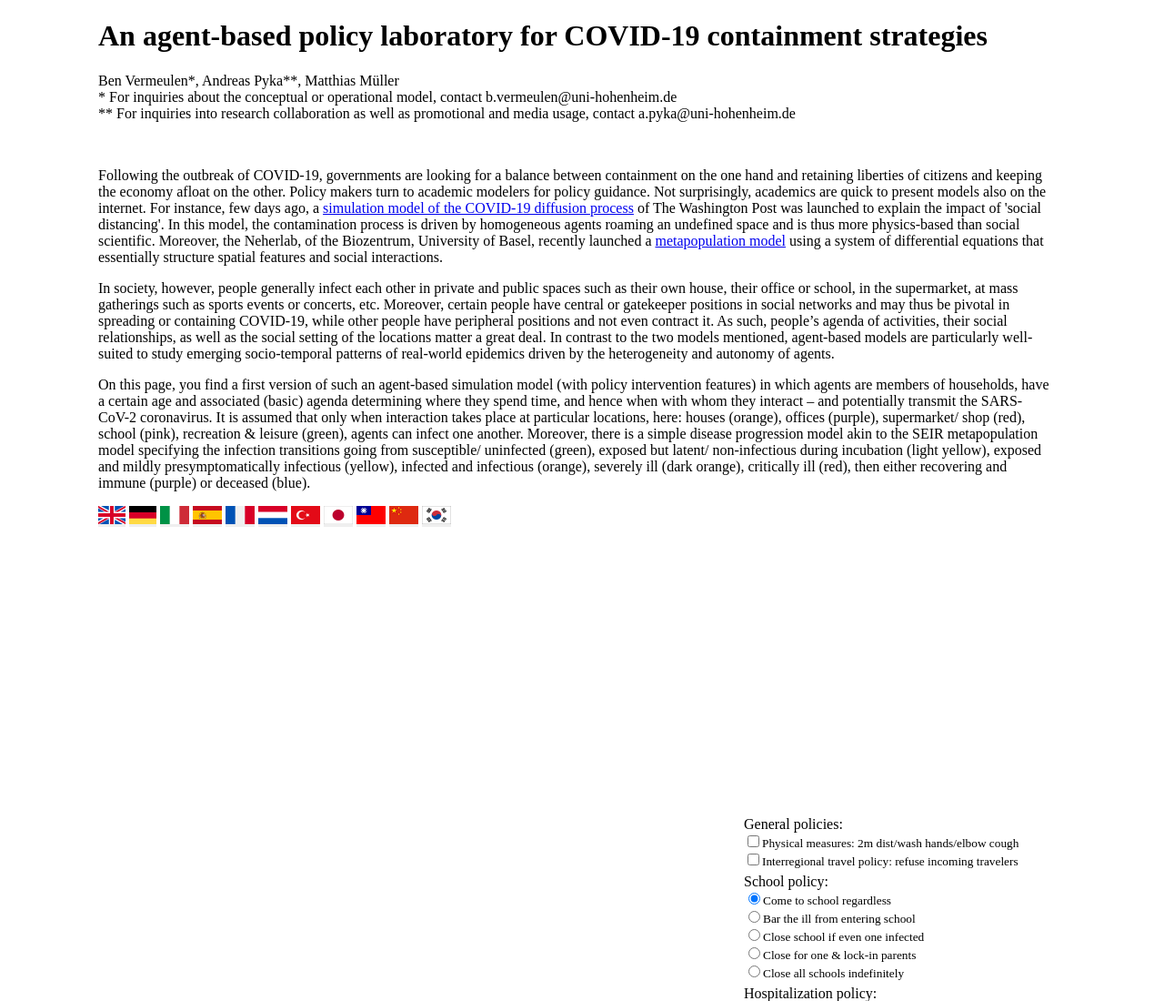
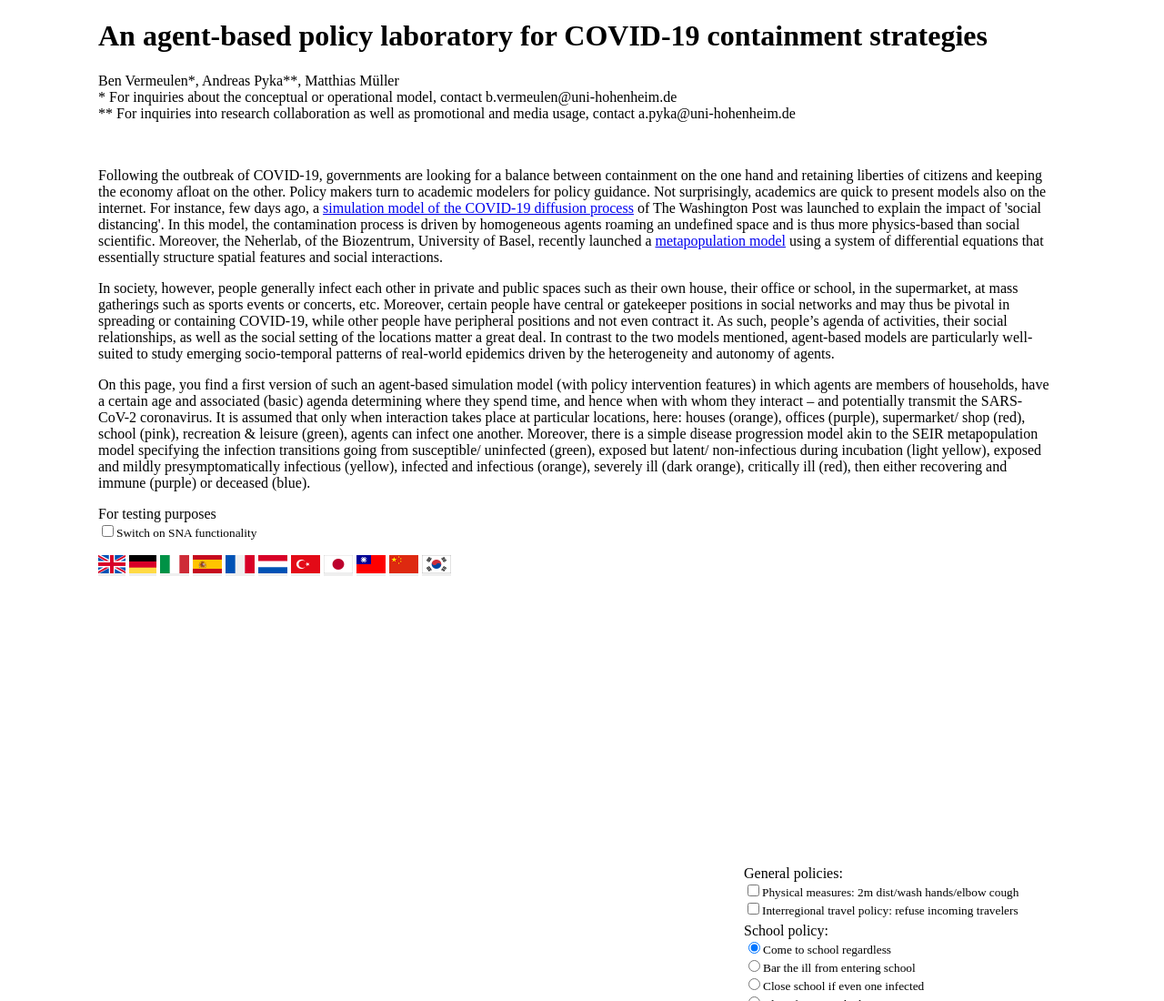
Before and after one commit to BenVermeulen/UHOHCoronaPolicyLab, a plain HTML site: page index.html in a window 1280 px wide. Shown: the top 1100 px of the page at 91% size. Drawn offline with Linux system fonts and the light colour scheme; a script that the page names is missing.

Commit message:
Fix warning of script tag placement

```diff
--- a/index.html
+++ b/index.html
@@ -32,11 +32,10 @@
             exposed but latent/ non-infectious during incubation (light yellow), exposed and mildly presymptomatically infectious (yellow), infected and infectious (orange), severely ill (dark orange), critically ill (red), then either recovering and immune (purple) or deceased (blue).
         </p>
 
-        <!-- <p>
+        <p>
             For testing purposes<br />
             <label style="font-size:smaller;"><input type="checkbox" id="allow_SNA" style="margin-right:3px;" />Switch on SNA functionality</label><br />
         </p>
-        -->
 
         <div>
             <button type="button" id="language-EN" style="display:inline;padding:0px;margin:0px;border:0px;" title="In English"><img src=".\img\flag-32x20-EN.png" id="img-flag-EN" /></button>
@@ -186,7 +185,6 @@
 
         </div>
     </div>
-</body>
 
     <script>
         // shim layer with setTimeout fallback
@@ -204,4 +202,5 @@
         }();
 
     </script>
+</body>
 </html >
```
Lines whose indentation alone changed are shown as unchanged.
